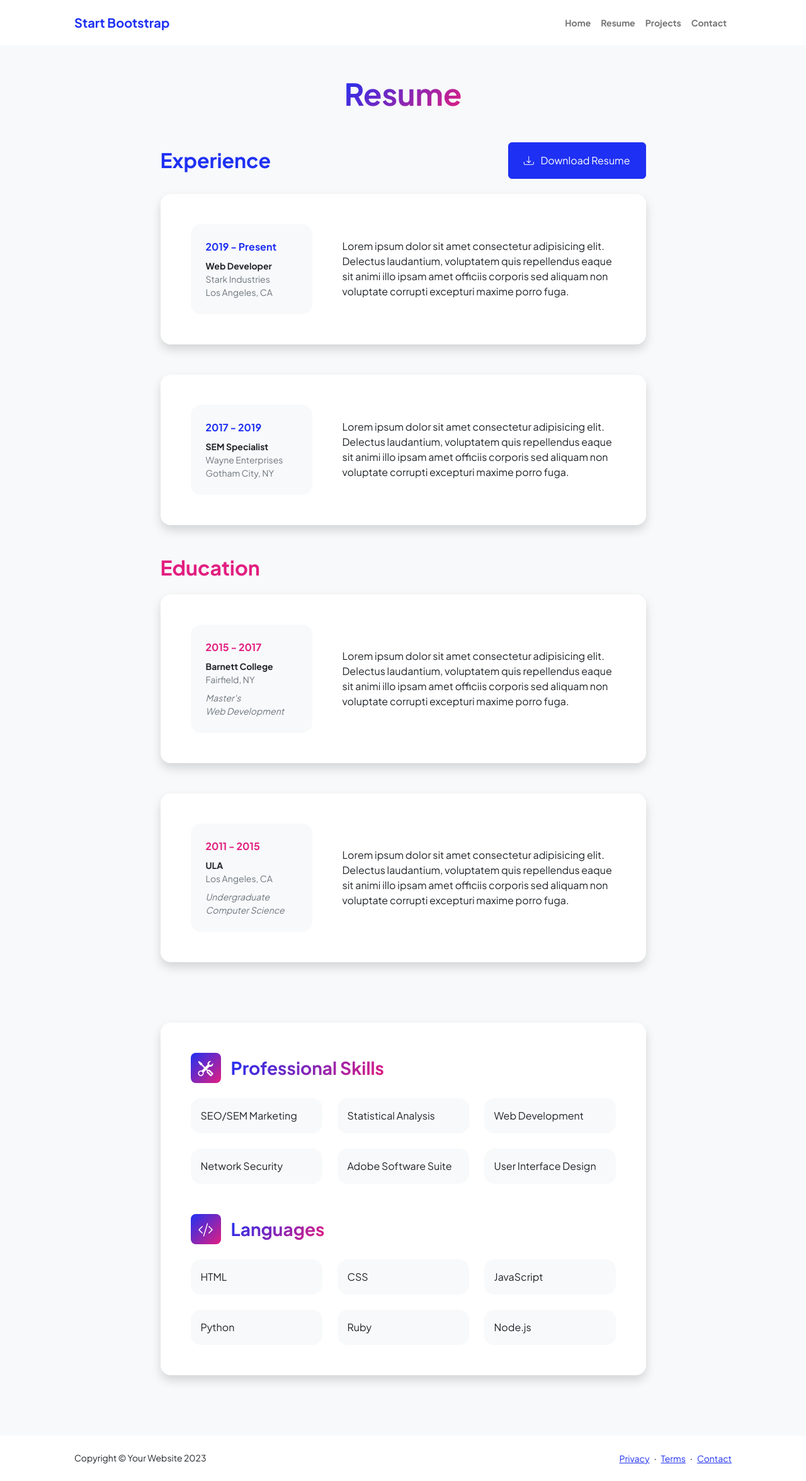
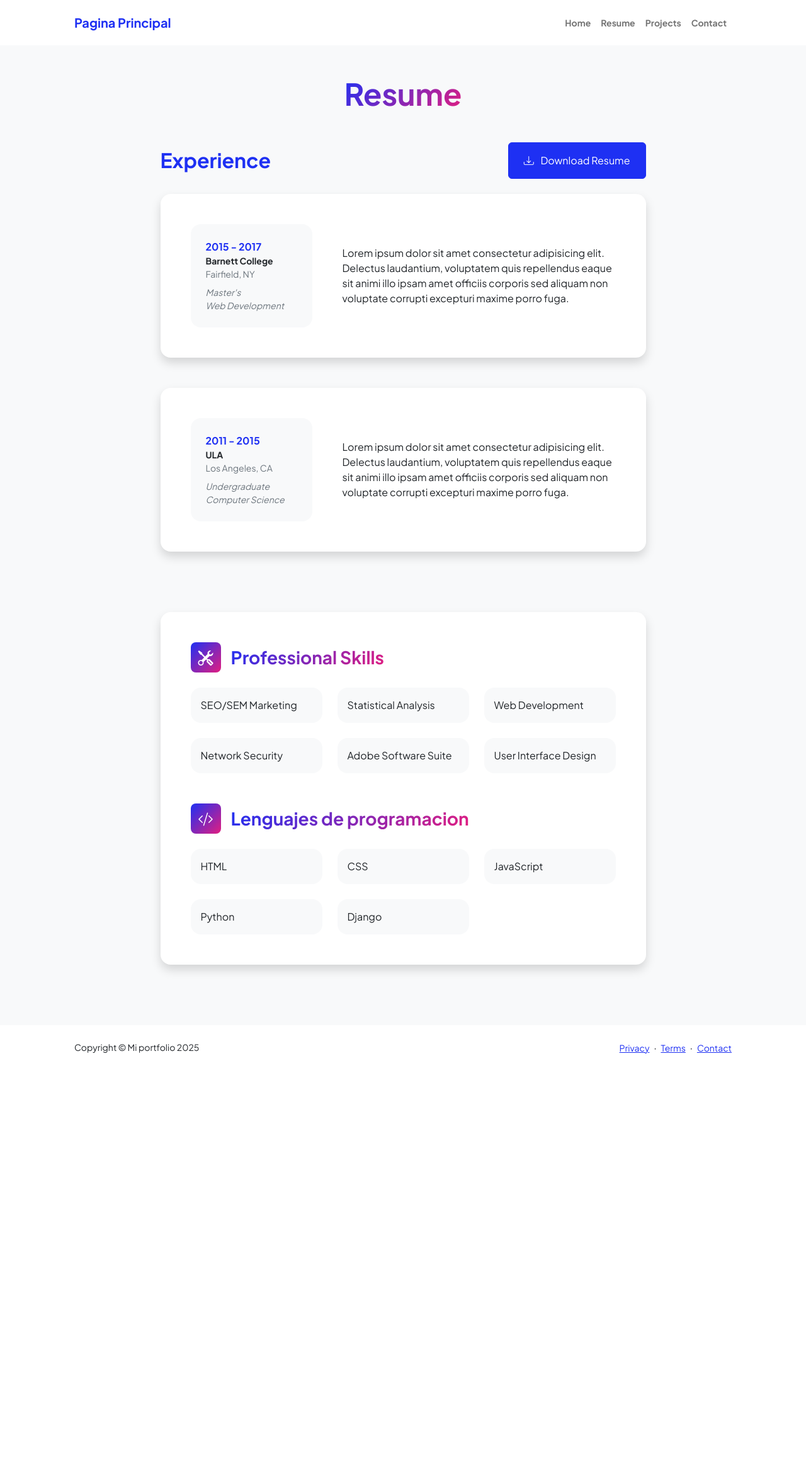
Before and after one commit to sebacrivaro/sebacrivaro.github.io, a Django app: page /resume/ in a window 1280 px wide. Shown: the whole page at 63% size. After the commit the page ends 1673 px from the top, so only its background shows below. Run offline with Django 5.2, Linux system fonts and the light colour scheme; some libraries are stand-ins or nearby versions.

Commit message:
update on the website

```diff
--- a/manage.py
+++ b/manage.py
@@ -2,7 +2,6 @@
 """Django's command-line utility for administrative tasks."""
 import os
 import sys
-from django.core.asgi import get_asgi_application
 
 
 def main():
@@ -21,6 +20,3 @@ def main():
 
 if __name__ == '__main__':
     main()
-
-os.environ.setdefault('DJANGO_SETTINGS_MODULE', 'mi_proyecto.settings')
-app = get_asgi_application()
--- a/templates/base.html
+++ b/templates/base.html
@@ -47,8 +47,8 @@
                                 <div class="fs-3 fw-light text-muted"></div>
                                 <h1 class="display-3 fw-bolder mb-5"><span class="text-gradient d-inline">Sebastian Alejandro Crivaro</span></h1>
                                 <div class="d-grid gap-3 d-sm-flex justify-content-sm-center justify-content-xxl-start mb-3">
-                                    <a class="btn btn-primary btn-lg px-5 py-3 me-sm-3 fs-6 fw-bolder" href={% url "main:resume" %}>Resume</a>
-                                    <a class="btn btn-outline-dark btn-lg px-5 py-3 fs-6 fw-bolder" href={% url "main:projects" %}>Projects</a>
+                                    <a class="btn btn-primary btn-lg px-5 py-3 me-sm-3 fs-6 fw-bolder" href={% url "main:resume" %}>Curriculum</a>
+                                    <a class="btn btn-outline-dark btn-lg px-5 py-3 fs-6 fw-bolder" href={% url "main:projects" %}>Proyectos</a>
                                 </div>
                             </div>
                         </div>
@@ -203,7 +203,7 @@
         <footer class="bg-white py-4 mt-auto">
             <div class="container px-5">
                 <div class="row align-items-center justify-content-between flex-column flex-sm-row">
-                    <div class="col-auto"><div class="small m-0">Copyright &copy; Your Portfolio 2025</div></div>
+                    <div class="col-auto"><div class="small m-0">Copyright &copy; Mi portfolio 2025</div></div>
                     <div class="col-auto">
                         <a class="small" href="https://startbootstrap.com/privacy-policy">Privacy</a>
                         <span class="mx-1">&middot;</span>
--- a/templates/resume.html
+++ b/templates/resume.html
@@ -6,7 +6,7 @@
         <meta name="viewport" content="width=device-width, initial-scale=1, shrink-to-fit=no" />
         <meta name="description" content="" />
         <meta name="author" content="" />
-        <title>Personal - Start Bootstrap Template</title>
+        <title>Mi perfil profesional</title>
         <!-- Favicon-->
         <link rel="icon" type="image/x-icon" href="assets/favicon.ico" />
         <!-- Custom Google font-->
@@ -23,7 +23,7 @@
             <!-- Navigation-->
             <nav class="navbar navbar-expand-lg navbar-light bg-white py-3">
                 <div class="container px-5">
-                    <a class="navbar-brand" href={% url "main:main" %}><span class="fw-bolder text-primary">Start Bootstrap</span></a>
+                    <a class="navbar-brand" href={% url "main:main" %}><span class="fw-bolder text-primary">Pagina Principal</span></a>
                     <button class="navbar-toggler" type="button" data-bs-toggle="collapse" data-bs-target="#navbarSupportedContent" aria-controls="navbarSupportedContent" aria-expanded="false" aria-label="Toggle navigation"><span class="navbar-toggler-icon"></span></button>
                     <div class="collapse navbar-collapse" id="navbarSupportedContent">
                         <ul class="navbar-nav ms-auto mb-2 mb-lg-0 small fw-bolder">
@@ -48,54 +48,20 @@
                                 <h2 class="text-primary fw-bolder mb-0">Experience</h2>
                                 <!-- Download resume button-->
                                 <!-- Note: Set the link href target to a PDF file within your project-->
-                                <a class="btn btn-primary px-4 py-3" href="#!">
+                                <a class="btn btn-primary px-4 py-3" href={% static "curriculum\SebastianAlejandroCrivaroCV.pdf" %}>
                                     <div class="d-inline-block bi bi-download me-2"></div>
                                     Download Resume
                                 </a>
                             </div>
-                            <!-- Experience Card 1-->
-                            <div class="card shadow border-0 rounded-4 mb-5">
-                                <div class="card-body p-5">
-                                    <div class="row align-items-center gx-5">
-                                        <div class="col text-center text-lg-start mb-4 mb-lg-0">
-                                            <div class="bg-light p-4 rounded-4">
-                                                <div class="text-primary fw-bolder mb-2">2019 - Present</div>
-                                                <div class="small fw-bolder">Web Developer</div>
-                                                <div class="small text-muted">Stark Industries</div>
-                                                <div class="small text-muted">Los Angeles, CA</div>
-                                            </div>
-                                        </div>
-                                        <div class="col-lg-8"><div>Lorem ipsum dolor sit amet consectetur adipisicing elit. Delectus laudantium, voluptatem quis repellendus eaque sit animi illo ipsam amet officiis corporis sed aliquam non voluptate corrupti excepturi maxime porro fuga.</div></div>
-                                    </div>
-                                </div>
-                            </div>
-                            <!-- Experience Card 2-->
-                            <div class="card shadow border-0 rounded-4 mb-5">
-                                <div class="card-body p-5">
-                                    <div class="row align-items-center gx-5">
-                                        <div class="col text-center text-lg-start mb-4 mb-lg-0">
-                                            <div class="bg-light p-4 rounded-4">
-                                                <div class="text-primary fw-bolder mb-2">2017 - 2019</div>
-                                                <div class="small fw-bolder">SEM Specialist</div>
-                                                <div class="small text-muted">Wayne Enterprises</div>
-                                                <div class="small text-muted">Gotham City, NY</div>
-                                            </div>
-                                        </div>
-                                        <div class="col-lg-8"><div>Lorem ipsum dolor sit amet consectetur adipisicing elit. Delectus laudantium, voluptatem quis repellendus eaque sit animi illo ipsam amet officiis corporis sed aliquam non voluptate corrupti excepturi maxime porro fuga.</div></div>
-                                    </div>
-                                </div>
-                            </div>
-                        </section>
                         <!-- Education Section-->
                         <section>
-                            <h2 class="text-secondary fw-bolder mb-4">Education</h2>
                             <!-- Education Card 1-->
                             <div class="card shadow border-0 rounded-4 mb-5">
                                 <div class="card-body p-5">
                                     <div class="row align-items-center gx-5">
                                         <div class="col text-center text-lg-start mb-4 mb-lg-0">
                                             <div class="bg-light p-4 rounded-4">
-                                                <div class="text-secondary fw-bolder mb-2">2015 - 2017</div>
+                                                <div class="text-primary fw-bolder mb-0">2015 - 2017</div>
                                                 <div class="mb-2">
                                                     <div class="small fw-bolder">Barnett College</div>
                                                     <div class="small text-muted">Fairfield, NY</div>
@@ -116,7 +82,7 @@
                                     <div class="row align-items-center gx-5">
                                         <div class="col text-center text-lg-start mb-4 mb-lg-0">
                                             <div class="bg-light p-4 rounded-4">
-                                                <div class="text-secondary fw-bolder mb-2">2011 - 2015</div>
+                                                <div class="text-primary fw-bolder mb-0">2011 - 2015</div>
                                                 <div class="mb-2">
                                                     <div class="small fw-bolder">ULA</div>
                                                     <div class="small text-muted">Los Angeles, CA</div>
@@ -160,7 +126,7 @@
                                     <div class="mb-0">
                                         <div class="d-flex align-items-center mb-4">
                                             <div class="feature bg-primary bg-gradient-primary-to-secondary text-white rounded-3 me-3"><i class="bi bi-code-slash"></i></div>
-                                            <h3 class="fw-bolder mb-0"><span class="text-gradient d-inline">Languages</span></h3>
+                                            <h3 class="fw-bolder mb-0"><span class="text-gradient d-inline">Lenguajes de programacion</span></h3>
                                         </div>
                                         <div class="row row-cols-1 row-cols-md-3 mb-4">
                                             <div class="col mb-4 mb-md-0"><div class="d-flex align-items-center bg-light rounded-4 p-3 h-100">HTML</div></div>
@@ -169,8 +135,7 @@
                                         </div>
                                         <div class="row row-cols-1 row-cols-md-3">
                                             <div class="col mb-4 mb-md-0"><div class="d-flex align-items-center bg-light rounded-4 p-3 h-100">Python</div></div>
-                                            <div class="col mb-4 mb-md-0"><div class="d-flex align-items-center bg-light rounded-4 p-3 h-100">Ruby</div></div>
-                                            <div class="col"><div class="d-flex align-items-center bg-light rounded-4 p-3 h-100">Node.js</div></div>
+                                            <div class="col mb-4 mb-md-0"><div class="d-flex align-items-center bg-light rounded-4 p-3 h-100">Django</div></div>
                                         </div>
                                     </div>
                                 </div>
@@ -184,13 +149,13 @@
         <footer class="bg-white py-4 mt-auto">
             <div class="container px-5">
                 <div class="row align-items-center justify-content-between flex-column flex-sm-row">
-                    <div class="col-auto"><div class="small m-0">Copyright &copy; Your Website 2023</div></div>
+                    <div class="col-auto"><div class="small m-0">Copyright &copy; Mi portfolio 2025</div></div>
                     <div class="col-auto">
-                        <a class="small" href="#!">Privacy</a>
+                        <a class="small" href="https://startbootstrap.com/privacy-policy">Privacy</a>
                         <span class="mx-1">&middot;</span>
-                        <a class="small" href="#!">Terms</a>
+                        <a class="small" href="https://startbootstrap.com/terms-and-conditions">Terms</a>
                         <span class="mx-1">&middot;</span>
-                        <a class="small" href="#!">Contact</a>
+                        <a class="small" href="https://www.linkedin.com/in/sebastian-alejandro-crivaro/">Contact</a>
                     </div>
                 </div>
             </div>
@@ -198,6 +163,6 @@
         <!-- Bootstrap core JS-->
         <script src="https://cdn.jsdelivr.net/npm/bootstrap@5.2.3/dist/js/bootstrap.bundle.min.js"></script>
         <!-- Core theme JS-->
-        <script src="js/scripts.js"></script>
+        <script src={% static "js/scripts.js" %}></script>
     </body>
 </html>
```
Also changed, not shown: templates/contact.html (+19 -19 lines), templates/projects.html (+9 -9 lines), main/static/assets/fotoCVsinFondo.png, 1 other file.
